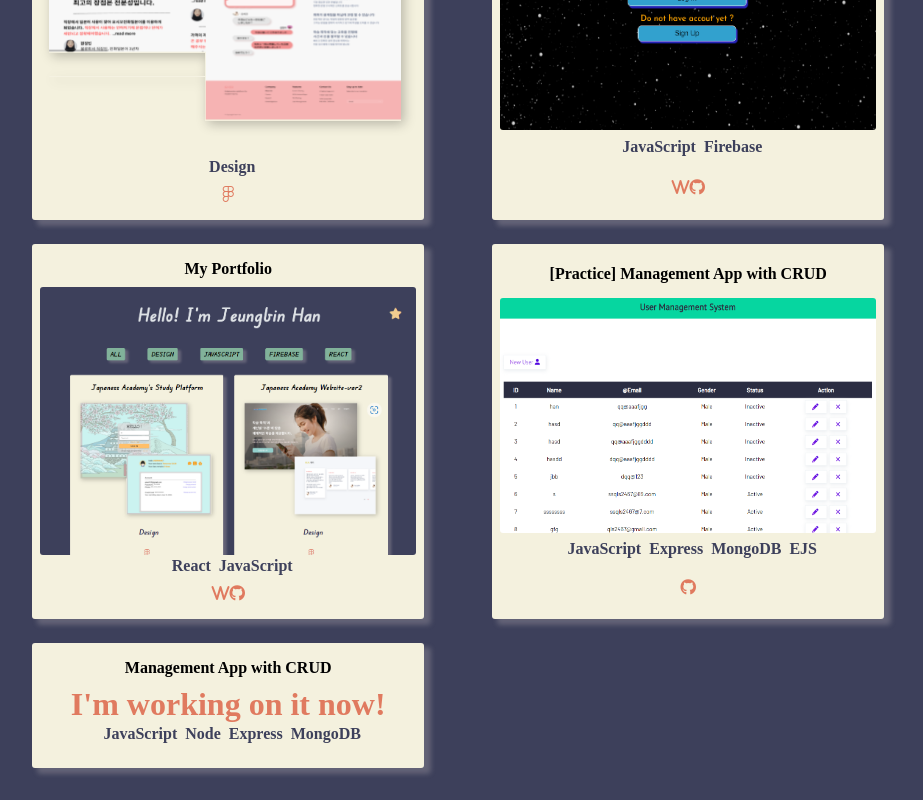
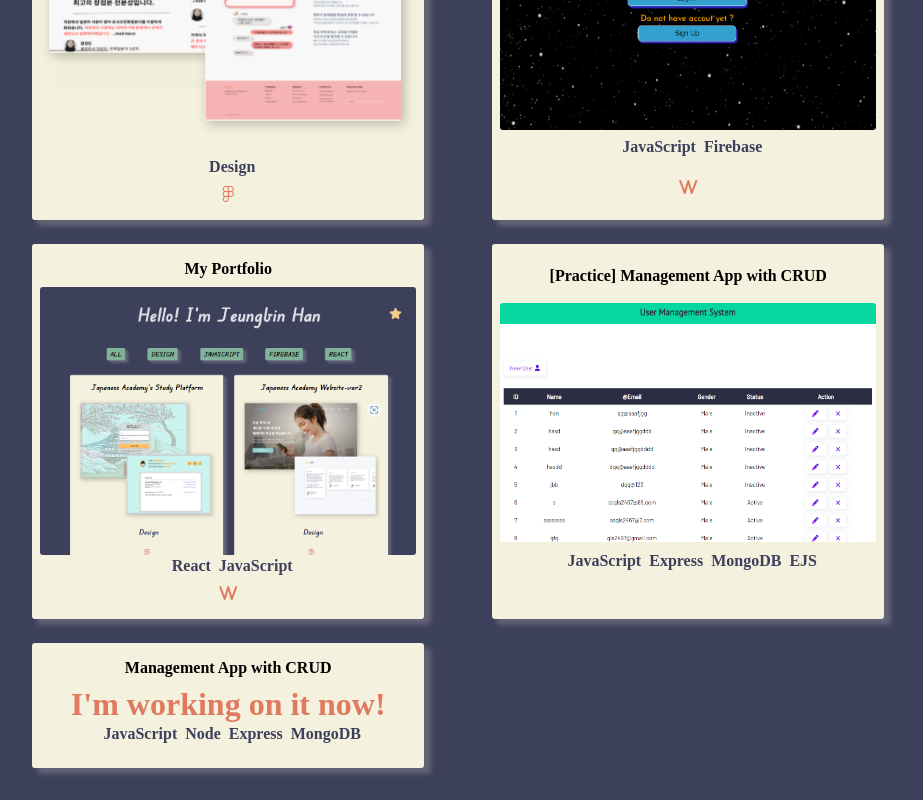
Before and after one commit to Jeungbin/Portfolio, a React (Create React App) app: page / in a window 1280 px wide. Shown: the part 900-1700 px from the top of the page, without its empty margins (160-1083 px from the left). Built offline with nearby package versions, Linux system fonts and the light colour scheme; a web font is replaced by a local one.

Commit message:
git hide

```diff
--- a/src/components/data.js
+++ b/src/components/data.js
@@ -35,7 +35,7 @@ const data = [
     stack: ["JavaScript", "Firebase"],
     website: "https://js-and-firebase-assignment.jeungbinhan.repl.co/",
     figma: "",
-    git: "https://github.com/Jeungbin/Firebase-and-JavaScipt_birthdayProject",
+    //git: "https://github.com/Jeungbin/Firebase-and-JavaScipt_birthdayProject",
   },
   {
     id: 5,
@@ -44,7 +44,7 @@ const data = [
     stack: ["React", "JavaScript"],
     website: "https://main--jbinportfoli.netlify.app/",
     figma: "",
-    git: "https://github.com/Jeungbin/Portfolio",
+    //git: "https://github.com/Jeungbin/Portfolio",
   },
   {
     id: 6,
@@ -53,7 +53,7 @@ const data = [
     stack: ["JavaScript", "Express", "MongoDB", "EJS"],
     website: "",
     figma: "",
-    git: "https://github.com/Jeungbin/CRUD_Practice-with-express-node-and-MD",
+    //git: "https://github.com/Jeungbin/CRUD_Practice-with-express-node-and-MD",
   },
   {
     id: 6,
```
